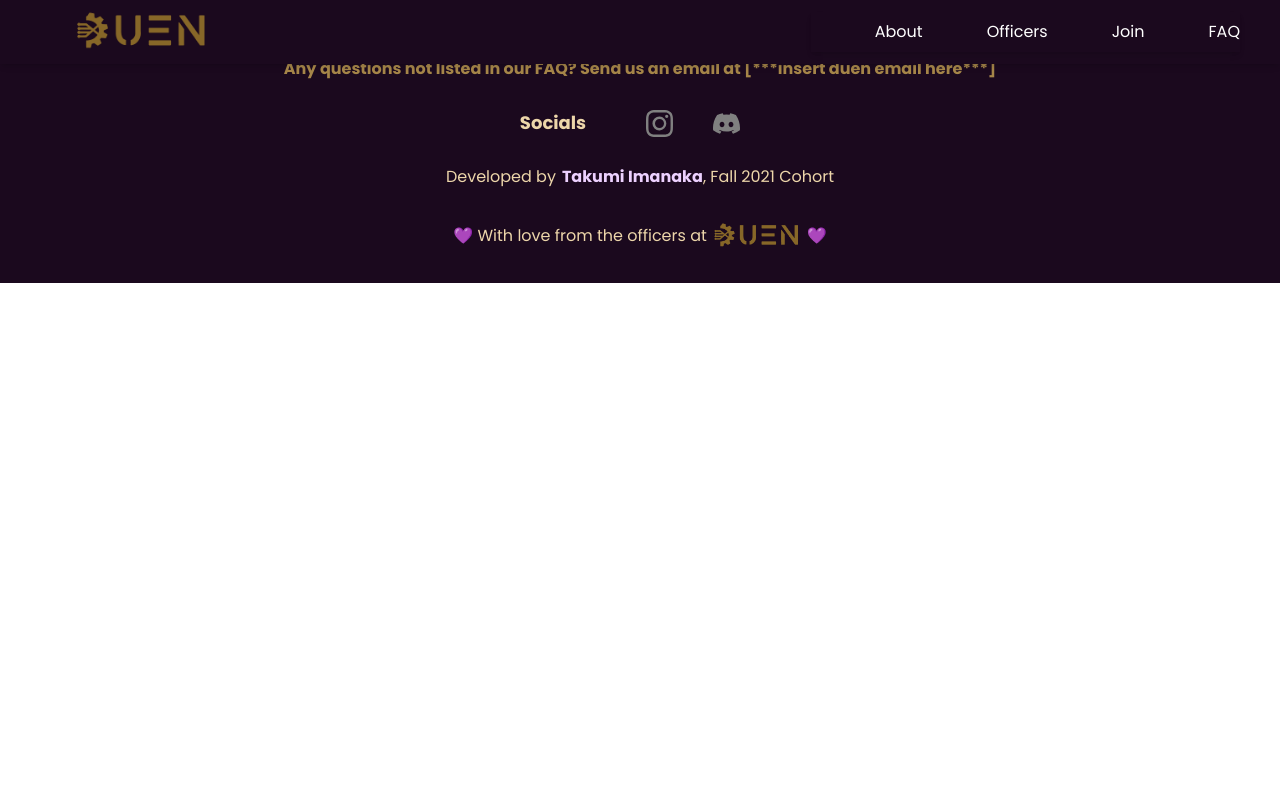
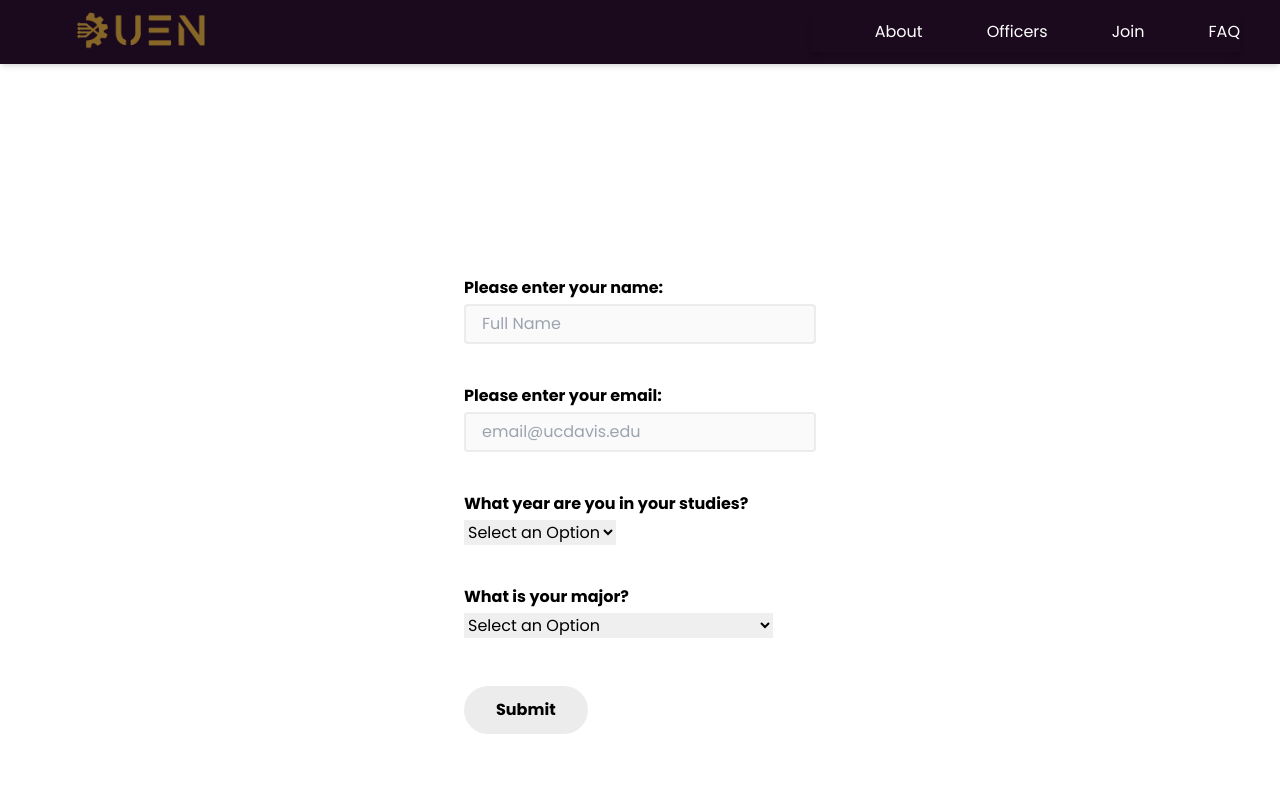
Before and after one commit to timnka/duen, a Next.js app: page /interest-form in a window 1280 px wide. Shown: the top 800 px of the page. Built offline with nearby package versions, Linux system fonts and the light colour scheme.

Commit message:
working on interest-form. need to be able to handle user data onSubmit

```diff
--- a/package.json
+++ b/package.json
@@ -21,7 +21,6 @@
     "react": "18.2.0",
     "react-accessible-accordion": "^5.0.0",
     "react-dom": "18.2.0",
-    "react-hook-form": "^7.45.4",
     "react-simple-typewriter": "^5.0.1",
     "tailwindcss": "3.3.3",
     "typescript": "5.1.6"
--- a/src/app/faq/page.tsx
+++ b/src/app/faq/page.tsx
@@ -16,7 +16,7 @@ export default function FAQ() {
             <Banner word="faq"></Banner>
 
             <div className="w-full md:w-2/3 py-20 px-5 md:px-20 font-bold">
-                <Accordion allowMultipleExpanded={true} allowZeroExpanded={true}>
+                <Accordion allowZeroExpanded={true}>
                     {
                         faqlist.map((item) => {
                             return (
--- a/src/app/interest-form/page.tsx
+++ b/src/app/interest-form/page.tsx
@@ -1,61 +1,71 @@
 "use client"
 import { useState } from 'react'
-import { useForm, Resolver } from 'react-hook-form';
-
-type FormValues = {
-    fullName: string;
-
-  };
-
-  const resolver: Resolver<FormValues> = async (values) => {
-    return {
-      values: values.fullName ? values : {},
-      errors: !values.fullName
-        ? {
-            fullName: {
-              type: 'required',
-              message: 'This is required.',
-            },
-          }
-        : {},
-    };
-  };
 
 export default function interestForm() {
-    const { register, handleSubmit, formState: { errors } } = useForm();
-    const onSubmit = data => console.log(data);
-    console.log(errors);
+  const [input, setInput] = useState({ name: '', year: '', major: '', email: '' })
+
+  const handleChange = (event: React.ChangeEvent<HTMLInputElement>) => {
+    setInput({ ...input, [event.target.name]: event.target.value })
+  }
+
+  const handleSubmit = (e: React.FormEvent) => {
+    alert('wioaejf')
+    e.preventDefault();
+    // Handle form submission using formState data
+
+  }
 
   return (
-        <main className="flex flex-col min-h-fit">
+    <main className='flex flex-col justify-center items-center'>
+      <div className='min-h-fit flex justify-center items-center py-64'>
+        <form>
+          <div className='py-5'>
+            <label className='block font-bold mb-1'>Please enter your name: </label>
+            <input type='text' placeholder='Full Name' className='bg-gray-100 appearance-none border-2 border-gray-200 rounded w-full py-2 px-4 leading-tight focus:outline-none focus:bg-white focus:border-lavender'></input>
 
-            <form onSubmit={handleSubmit(onSubmit)}>
-                <input type="text" placeholder="Full name" {...register("Full name", { required: true, maxLength: 80 })} />
-                <input type="text" placeholder="Email" {...register("Email", { required: true, pattern: /^\S+@\S+$/i })} />
-                <select {...register("Year")}>
-                    <option value="Freshman">Freshman</option>
-                    <option value="Sophomore">Sophomore</option>
-                    <option value="Junior">Junior</option>
-                    <option value="Senior">Senior</option>
-                    <option value="5th yr+">5th yr+</option>
+          </div>
+
+          <div className='py-5'>
+            <label className='block font-bold mb-1'>Please enter your email: </label>
+            <input type='email' placeholder='email@ucdavis.edu' className='bg-gray-100 appearance-none border-2 border-gray-200 rounded w-full py-2 px-4 leading-tight focus:outline-none focus:bg-white focus:border-lavender'></input>
+          </div>
+
+          <div className='py-5'>
+            <label className='block font-bold mb-1'>What year are you in your studies?</label>
+            <select>
+              <option value="none" selected disabled hidden>Select an Option</option>
+              <option value='Freshman'>Freshman</option>
+              <option value='Sophomore'>Sophomore</option>
+              <option value='Junior'>Junior</option>
+              <option value='Senior'>Senior</option>
             </select>
-                <select {...register("Major")}>
-                    <option value="Aerospace Science and Engineering">Aerospace Science and Engineering</option>
-                    <option value="Biochemical Engineering">Biochemical Engineering</option>
-                    <option value="Biological Systems Engineering">Biological Systems Engineering</option>
-                    <option value="Biomedical Engineering">Biomedical Engineering</option>
-                    <option value="Chemical Engineering">Chemical Engineering</option>
-                    <option value="Civil Engineering">Civil Engineering</option>
-                    <option value="Computer Engineering">Computer Engineering</option>
-                    <option value="Computer Science and Engineering">Computer Science and Engineering</option>
-                    <option value="Electrical Engineering">Electrical Engineering</option>
-                    <option value="Environmental Engineering">Environmental Engineering</option>
-                    <option value="Materials Science and Engineering ">Materials Science and Engineering </option>
-                    <option value="Mechanical Engineering ">Mechanical Engineering </option>
+          </div>
+
+          <div className='pt-5 pb-12'>
+            <label className='block font-bold mb-1'>What is your major?</label>
+            <select>
+              <option value="none" selected disabled hidden>Select an Option</option>
+              <option value='Other'>Other</option>
+              <option value='Aerospace Science and Engineering'>Aerospace Science and Engineering</option>
+              <option value='Biochemical Engineering'>Biochemical Engineering</option>
+              <option value='Biological Systems Engineering '>Biological Systems Engineering </option>
+              <option value='Biomedical Engineering '>Biomedical Engineering </option>
+              <option value='Chemical Engineering'>Chemical Engineering</option>
+              <option value='Civil Engineering'>Civil Engineering</option>
+              <option value='Computer Engineering '>Computer Engineering </option>
+              <option value='Computer Science'>Computer Science</option>
+              <option value='Computer Science and Engineering'>Computer Science and Engineering</option>
+              <option value='Electrical Engineering'>Electrical Engineering</option>
+              <option value='Environmental Engineering'>Environmental Engineering</option>
+              <option value='Materials Science and Engineering'>Materials Science and Engineering</option>
+              <option value='Mechanical Engineering'>Mechanical Engineering</option>
             </select>
+          </div>
 
-                <input type="submit" />
+          <input type="submit" value="Submit" onSubmit={handleSubmit} className='bg-gray-200 rounded-full text-black transition duration-200 hover:bg-purple hover:text-white hover:cursor-pointer hover:ease-in font-bold py-3 px-8 '></input>
+
         </form>
+      </div>
     </main>
   )
 }
```
Also changed, not shown: 1 other file (tests, documents, lock files or other folders). Lines whose indentation alone changed are shown as unchanged.
